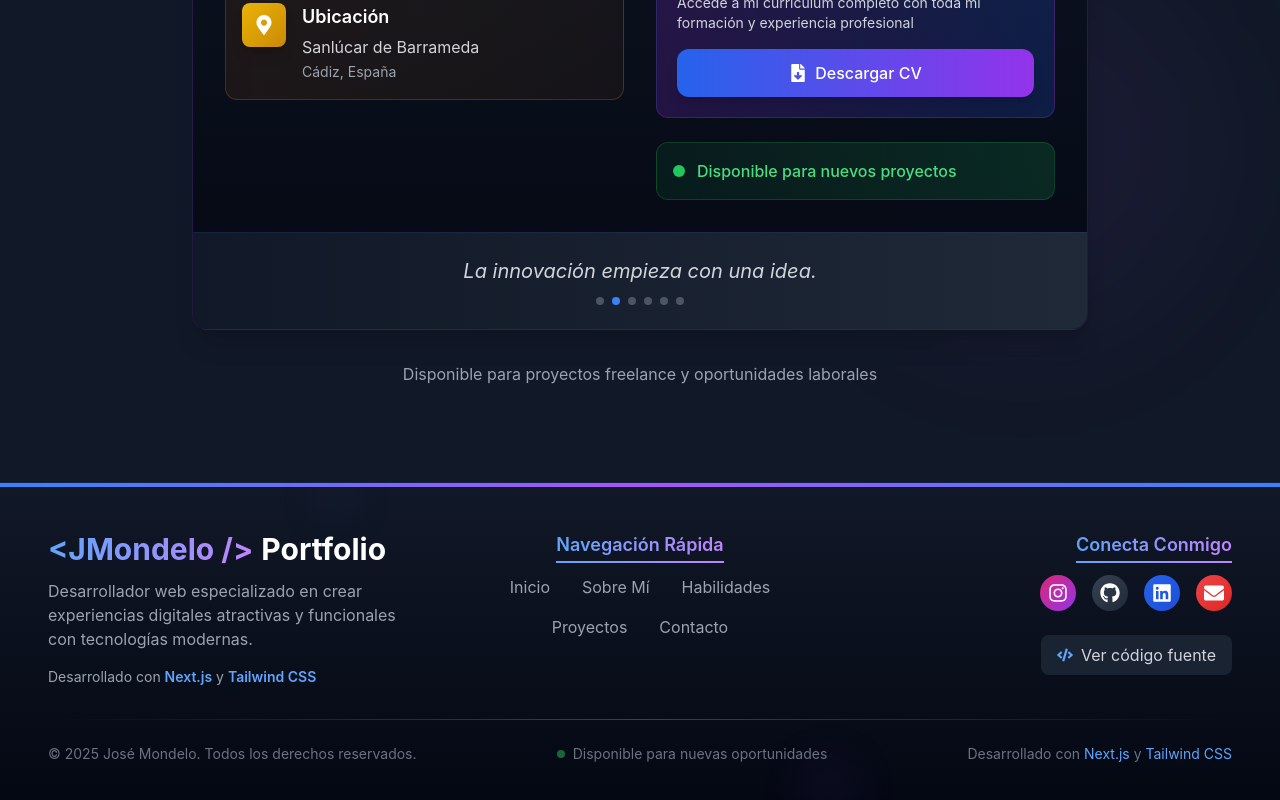
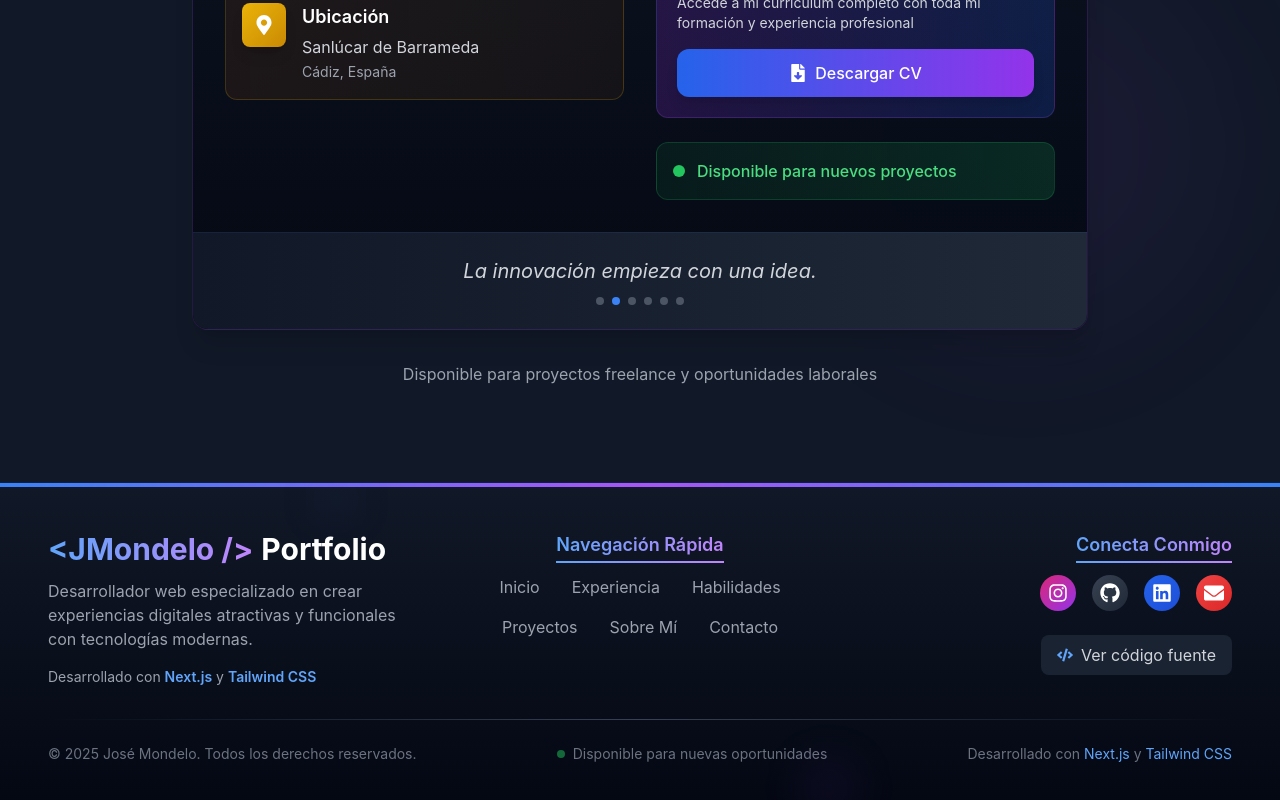
Before and after one commit to josee022/Portfolio-JoseMondelo, a Next.js app: page / in a window 1280 px wide. Shown: the part 9451-10251 px from the top of the page. Built offline with nearby package versions, Linux system fonts and the light colour scheme.

Commit message:
new footer

```diff
--- a/src/app/components/Footer.js
+++ b/src/app/components/Footer.js
@@ -59,11 +59,11 @@ export default function Footer() {
             </h3>
 
             <div className="flex flex-col items-center gap-4">
-              {/* Primera fila: Inicio, Sobre Mí, Habilidades */}
+              {/* Primera fila: Inicio, Experiencia, Habilidades */}
               <div className="flex justify-center gap-4 text-gray-400 text-base">
                 {[
                   "Inicio",
-                  "Sobre Mí",
+                  "Experiencia",
                   "Habilidades",
                 ].map((item, index) => (
                   <motion.div
@@ -85,10 +85,11 @@ export default function Footer() {
                 ))}
               </div>
 
-              {/* Segunda fila: Proyectos, Contacto */}
+              {/* Segunda fila: Proyectos, Sobre Mí, Contacto */}
               <div className="flex justify-center gap-4 text-gray-400 text-base">
                 {[
                   "Proyectos",
+                  "Sobre Mí",
                   "Contacto",
                 ].map((item, index) => (
                   <motion.div
```
